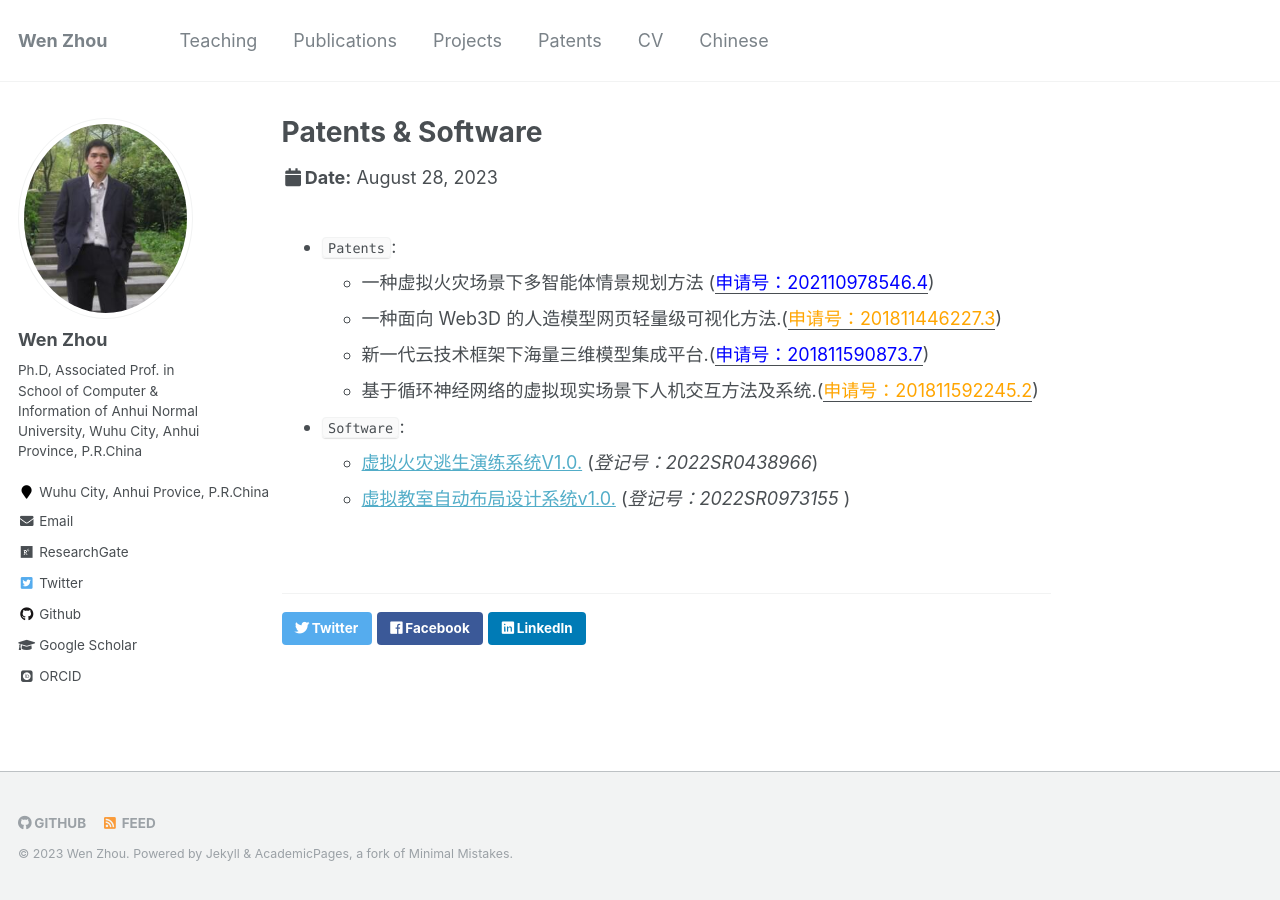
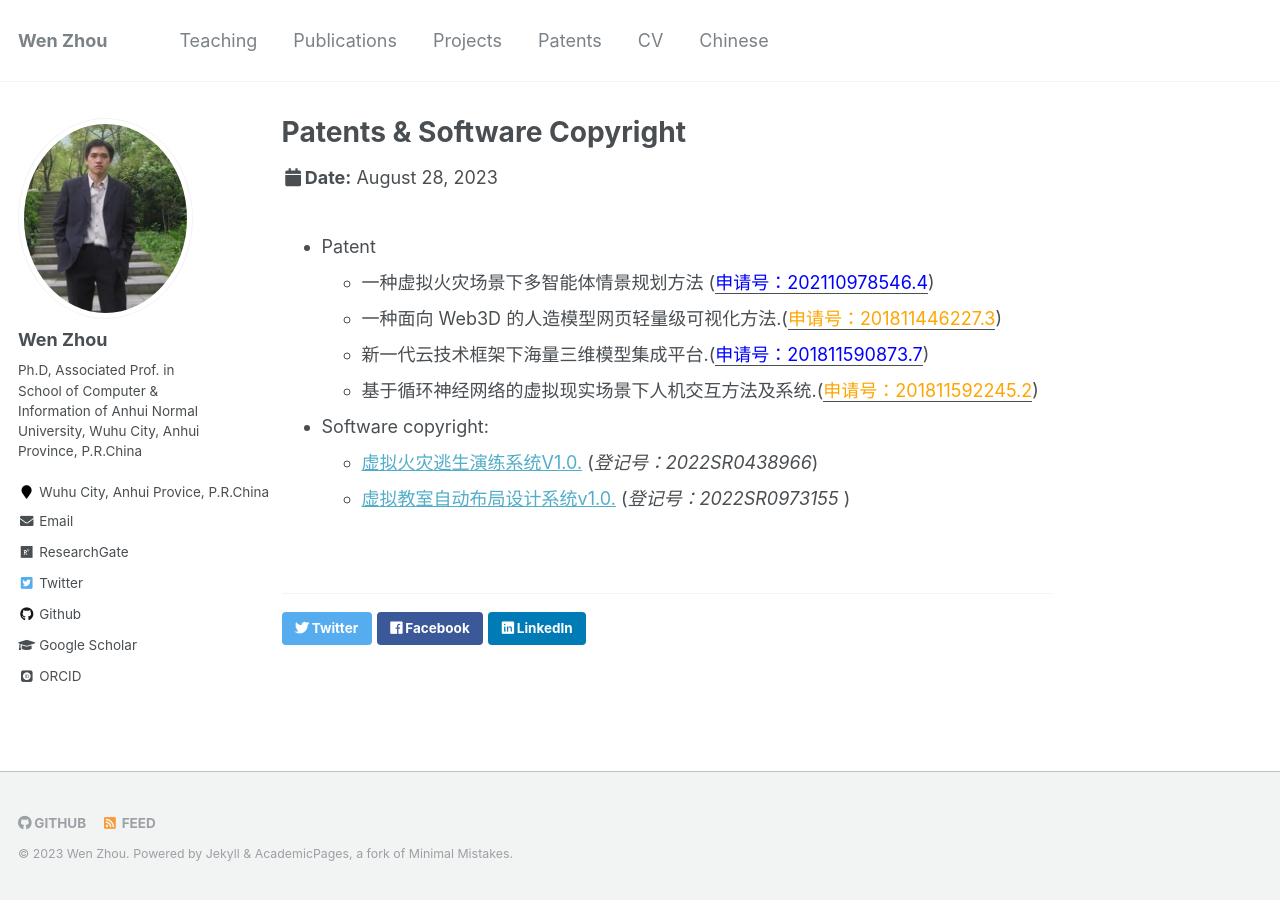
Before and after one commit to zhouwen327/zhouwen327.github.io, a Jekyll site: the page built from _patents/patent01.md, in a window 1280 px wide. Built offline with Jekyll 4.4.1, drawn with Linux system fonts in a browser that asks for light colours; some web fonts are replaced.

Commit message:
Update patent01.md

```diff
--- a/_patents/patent01.md
+++ b/_patents/patent01.md
@@ -1,16 +1,16 @@
 ---
-title: "Patents & Software"
+title: "Patents & Software Copyright"
 collection: Patents
 type: "Patents"
 permalink: /patents/patent01/
-date: August 28th 2023
+date: August 28th, 2023
 output: true
 ---
-- `Patents`:
+- Patent
     - 一种虚拟火灾场景下多智能体情景规划方法 (<u><font style='color: blue;'>申请号：202110978546.4</font></u>)
     - 一种面向 Web3D 的人造模型网页轻量级可视化方法.(<u><font style='color: orange;'>申请号：201811446227.3</font></u>)
     - 新一代云技术框架下海量三维模型集成平台.(<u><font style='color: blue;'>申请号：201811590873.7</font></u>)
     - 基于循环神经网络的虚拟现实场景下人机交互方法及系统.(<u><font style='color: orange;'>申请号：201811592245.2</font></u>)
-- `Software`:
+- Software copyright:
     - <a href="http://ivr-ahnu.cn/cn/sr/202201.pdf">虚拟火灾逃生演练系统V1.0.</a> (<i>登记号：2022SR0438966</i>)
     - <a href="http://ivr-ahnu.cn/cn/sr/202202.pdf">虚拟教室自动布局设计系统v1.0.</a> (<i>登记号：2022SR0973155 </i>)
```
